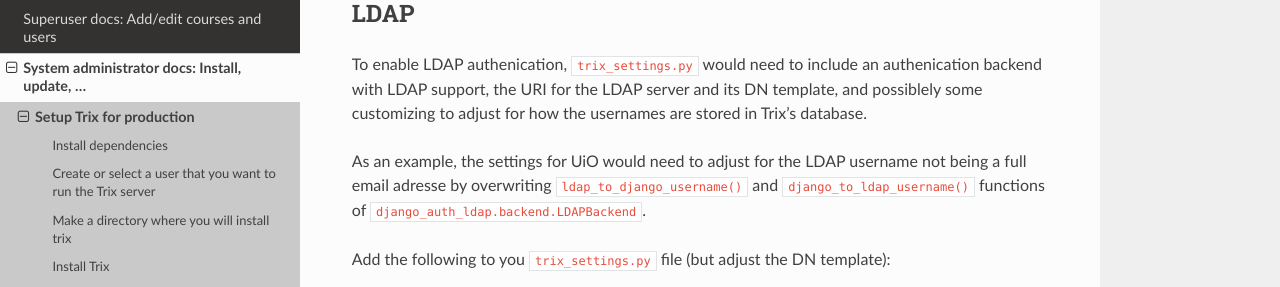
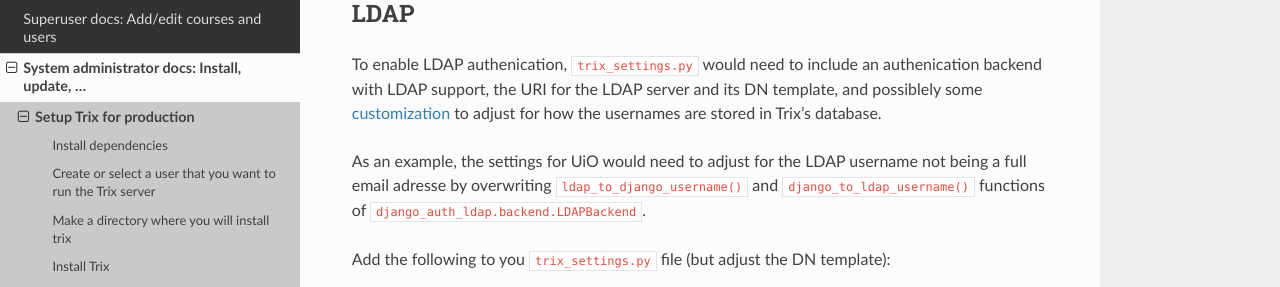
Before and after one commit to devilry/trix2, a Sphinx documentation site: the page built from docs/sysadmin/deploy.rst, in a window 1280 px wide and 900 px high, scrolled down 1336 px. Shown: the part 203-490 px from the top of the window. Built offline with Sphinx 7.4.7 and the Read the Docs theme 2.0.0, drawn with Linux system fonts in a browser that asks for light colours.

Commit message:
Update deploy.rst
added link to django-auth-ldap documentation

```diff
--- a/docs/sysadmin/deploy.rst
+++ b/docs/sysadmin/deploy.rst
@@ -79,7 +79,8 @@
 LDAP
 ****
 To enable LDAP authenication, ``trix_settings.py`` would need to include an authenication backend
-with LDAP support, the URI for the LDAP server and its DN template, and possiblely some customizing
+with LDAP support, the URI for the LDAP server and its DN template, and possiblely some
+`customization <https://django-auth-ldap.readthedocs.io/en/latest/authentication.html#customizing-authentication>`_
 to adjust for how the usernames are stored in Trix's database.
 
 As an example, the settings for UiO would need to adjust for the LDAP username not being a full
```
